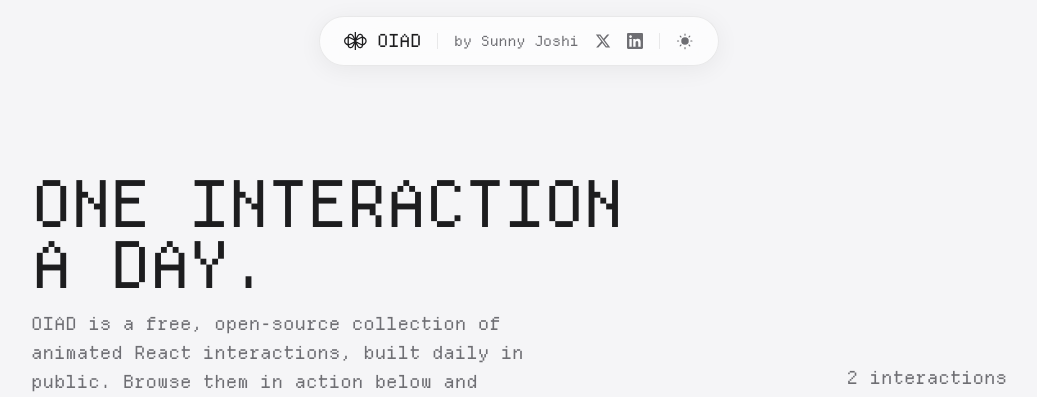
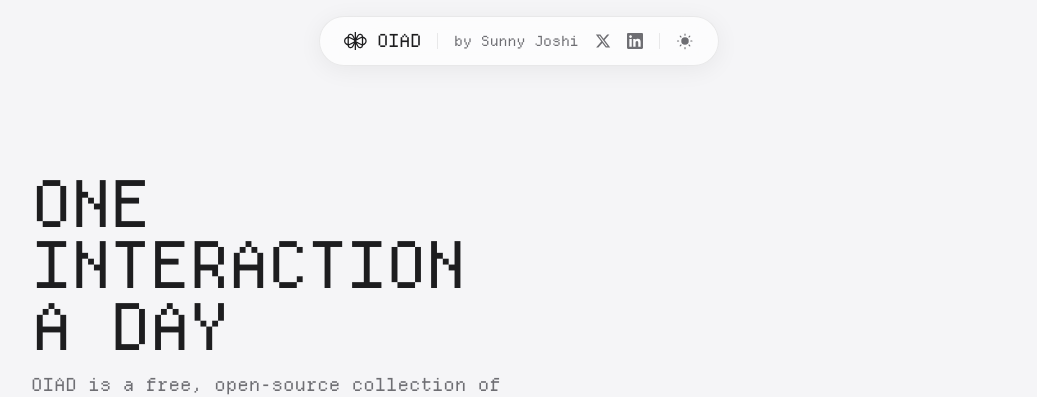
Before and after one commit to sj9911/1iad, a Next.js app: page / in a window 1280 px wide. Shown: the top 397 px of the page, without its empty margins (121-1158 px from the left). Built offline with nearby package versions, Linux system fonts and the light colour scheme; no server answers.

Commit message:
Three-line all-caps hero title

```diff
--- a/src/app/page.tsx
+++ b/src/app/page.tsx
@@ -52,7 +52,11 @@ export default function Home() {
       <header className="flex flex-wrap items-end justify-between gap-8 pb-16 pt-16 sm:pt-24">
         <div>
           <h1 className="mt-3 max-w-2xl text-[2.69rem] font-semibold uppercase leading-[0.95] tracking-tight sm:text-[4.03rem]">
-            One interaction a&nbsp;day.
+            One
+            <br />
+            Interaction
+            <br />
+            A&nbsp;Day
           </h1>
           <p className="mt-3 max-w-lg text-lg leading-relaxed text-muted">
             OIAD is a free, open-source collection of animated React
```
